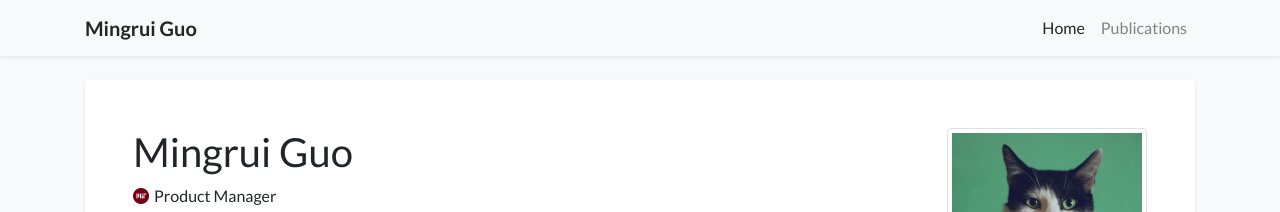
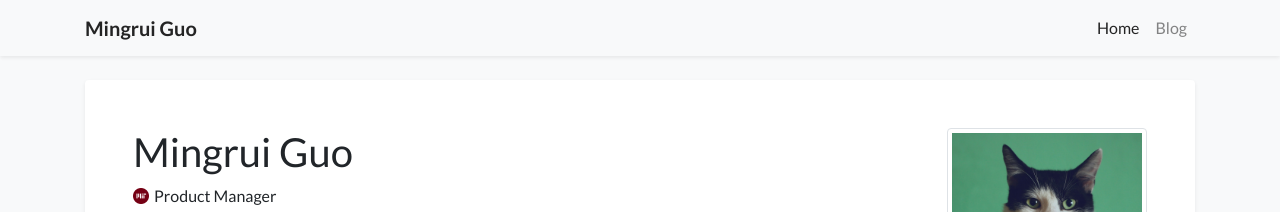
Before and after one commit to MIG217/MIG217.github.io, a Jekyll site: the page built from index.html, in a window 1280 px wide. Shown: the top 212 px of the page. Built offline with Jekyll 4.4.1, drawn with Linux system fonts in a browser that asks for light colours; a style sheet for code colours, icons or effects is not loaded.

Commit message:
Update navigation.yml

```diff
--- a/_data/navigation.yml
+++ b/_data/navigation.yml
@@ -1,5 +1,5 @@
 pages:
 - name: Home
   url: /
-- name: Publications
+- name: Blog
   url: /publications
```
